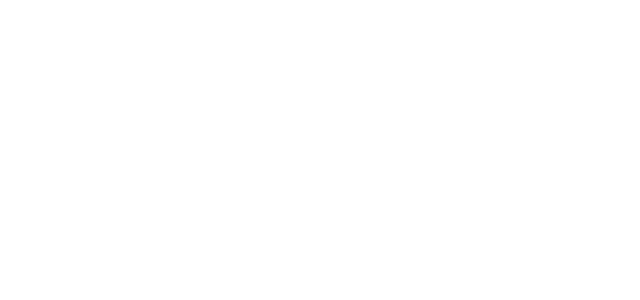
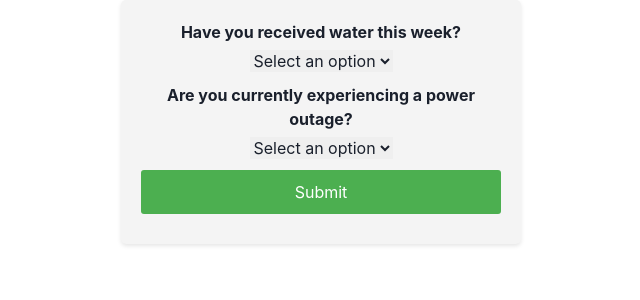
Before and after one commit to AnitaWGalina/Phase3-sinatra-react, a React (Create React App) app: page /Form in a window 1280 px wide. Shown: the top 300 px of the page, without its empty margins (319-959 px from the left). Built offline with nearby package versions, Linux system fonts and the light colour scheme; no server answers.

Commit message:
Updated App

```diff
--- a/src/App.js
+++ b/src/App.js
@@ -4,11 +4,28 @@ import Login from "./Login";
 import Profile from "./Profile";
 import { ChakraProvider} from "@chakra-ui/react";
 import {BrowserRouter as Router, Switch, Route} from "react-router-dom";
-
+import React, { useEffect, useState } from 'react';
 import UserForm from "./Form";
 
 
 function App() {
+
+
+  const [data, setData] = useState([]);
+
+  useEffect(() => {
+    fetchData();
+  }, []);
+
+  const fetchData = async () => {
+    try {
+      const response = await fetch('http://localhost:9292/users');
+      const jsonData = await response.json();
+      setData(jsonData);
+    } catch (error) {
+      console.error('Error fetching data:', error);
+    }
+  };
 
   return (
     <ChakraProvider>
@@ -24,10 +41,15 @@ function App() {
            <Route exact path="/Profile">
             <Profile />
             </Route>
-           <Route exact path="/UserForm">
+           <Route exact path="/Form">
             <UserForm />
             </Route>
-          </div>
+
+
+
+  </div>
+
+
         </Switch>
       </Router>
     </ChakraProvider>
--- a/src/Form.jsx
+++ b/src/Form.jsx
@@ -53,6 +53,9 @@ const UserForm = () => {
   const [receivedWater, setReceivedWater] = useState("");
   const [powerOutage, setPowerOutage] = useState("");
   const [waterDescription, setWaterDescription] = useState("");
+  const history = useHistory();
+
+
 
 
 
@@ -72,21 +75,13 @@ const UserForm = () => {
         .then((resp) => resp.json())
         .then((data) => {
           console.log(data);
-          history.push("/RegistrationForm");
+          history.push("/Profile");
         });
     };
-  const handleFormSubmit = (e) => {
-    e.preventDefault();
-    // Perform form submission logic
-    console.log("Form submitted:", {
-      receivedWater,
-      powerOutage,
-      waterDescription,
-    });
-  };
+
 
   return (
-    <form onSubmit={handleFormSubmit}>
+    <form onSubmit={handleSubmit}>
       <div>
         <label htmlFor="receivedWater">
           Have you received water this week?
@@ -141,8 +136,10 @@ const UserForm = () => {
           />
         </div>
       )}
+       <div id = "Submit">
 
       <button type="submit">Submit</button>
+      </div>
     </form>
   );
 };
--- a/src/Profile.jsx
+++ b/src/Profile.jsx
@@ -1,6 +1,6 @@
 import React, { useState } from "react";
 import  "./Profile.css";
-
+import UserForm from "./Form";
 const UserProfile = () => {
   const [name] = useState("Anita Galina");
   const [email, setEmail] = useState("anitagalina@gmail.com");
@@ -82,7 +82,9 @@ const UserProfile = () => {
         <button onClick={handleEditClick}>Edit Profile</button>
         </div>
       )}
+      <UserForm/>
     </div>
+
   );
 };
 
```
